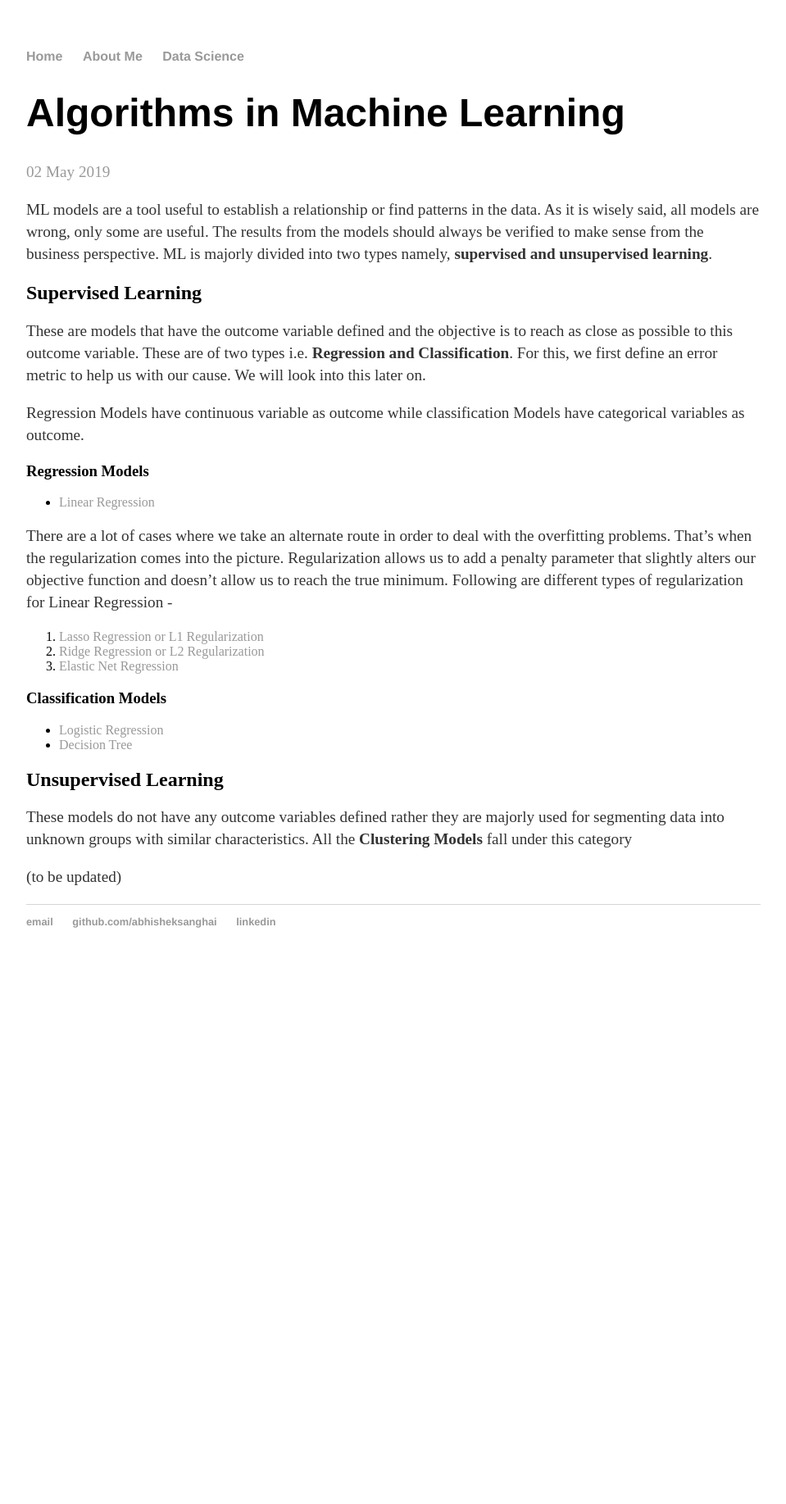
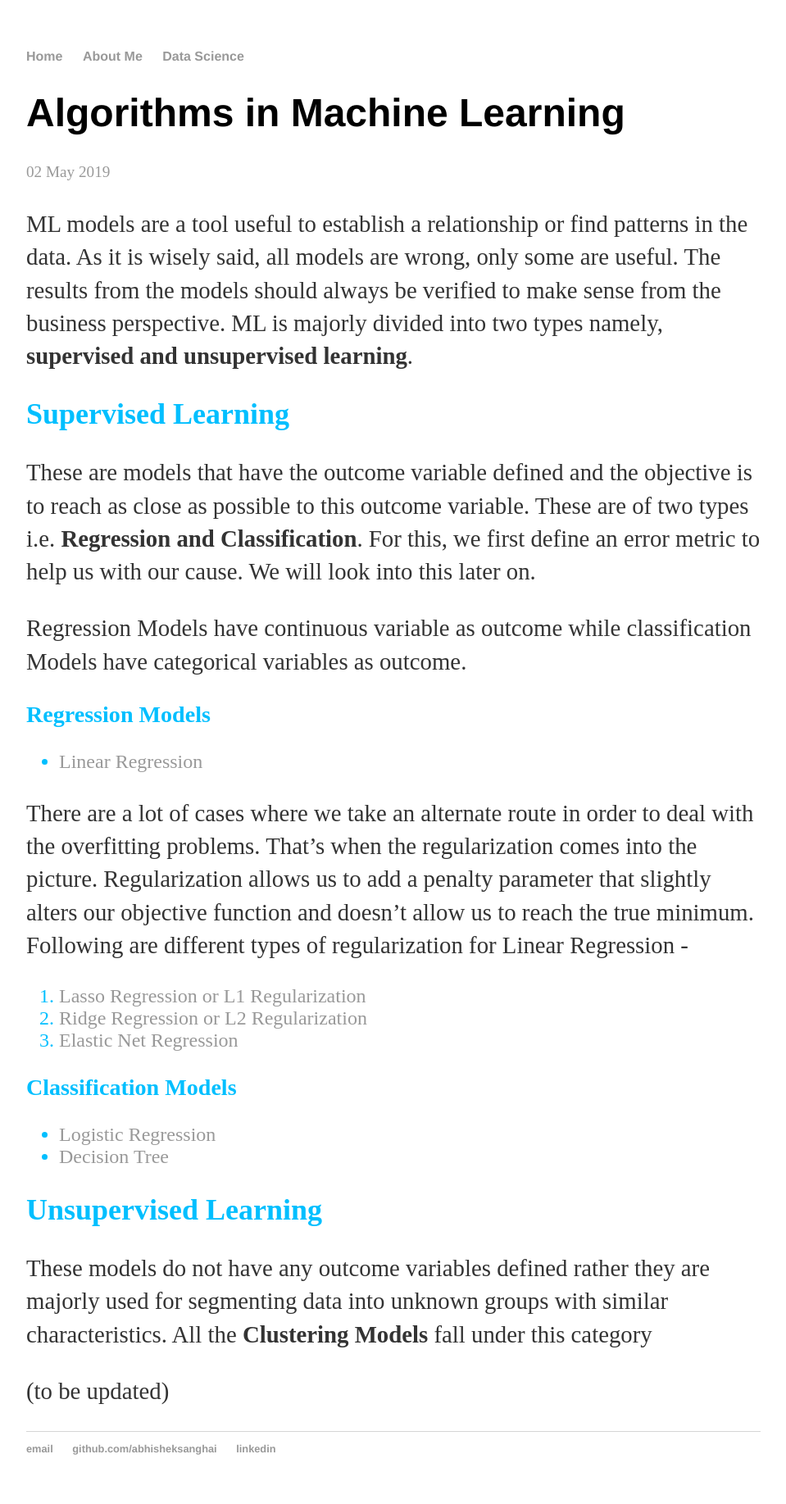
Before and after one commit to abhisheksanghai/abhisheksanghai.github.io, a Jekyll site: the page built from _posts/2019-05-02-algorithms-in-ml.md, in a window 1280 px wide. Shown: the whole page at 82% size, without its empty margins (160-1119 px from the left). Built offline with Jekyll 4.4.1, drawn with Linux system fonts in a browser that asks for light colours; before the commit the page ends 1192 px from its top, so only the background shows below that.

Commit message:
Update main.css

```diff
--- a/css/main.css
+++ b/css/main.css
@@ -47,7 +47,7 @@ p.meta {
     color: #999;
 }
 
-a.post {
+div.post {
     font-size: 1.5em;
     color: #00bfff;
 }
```
